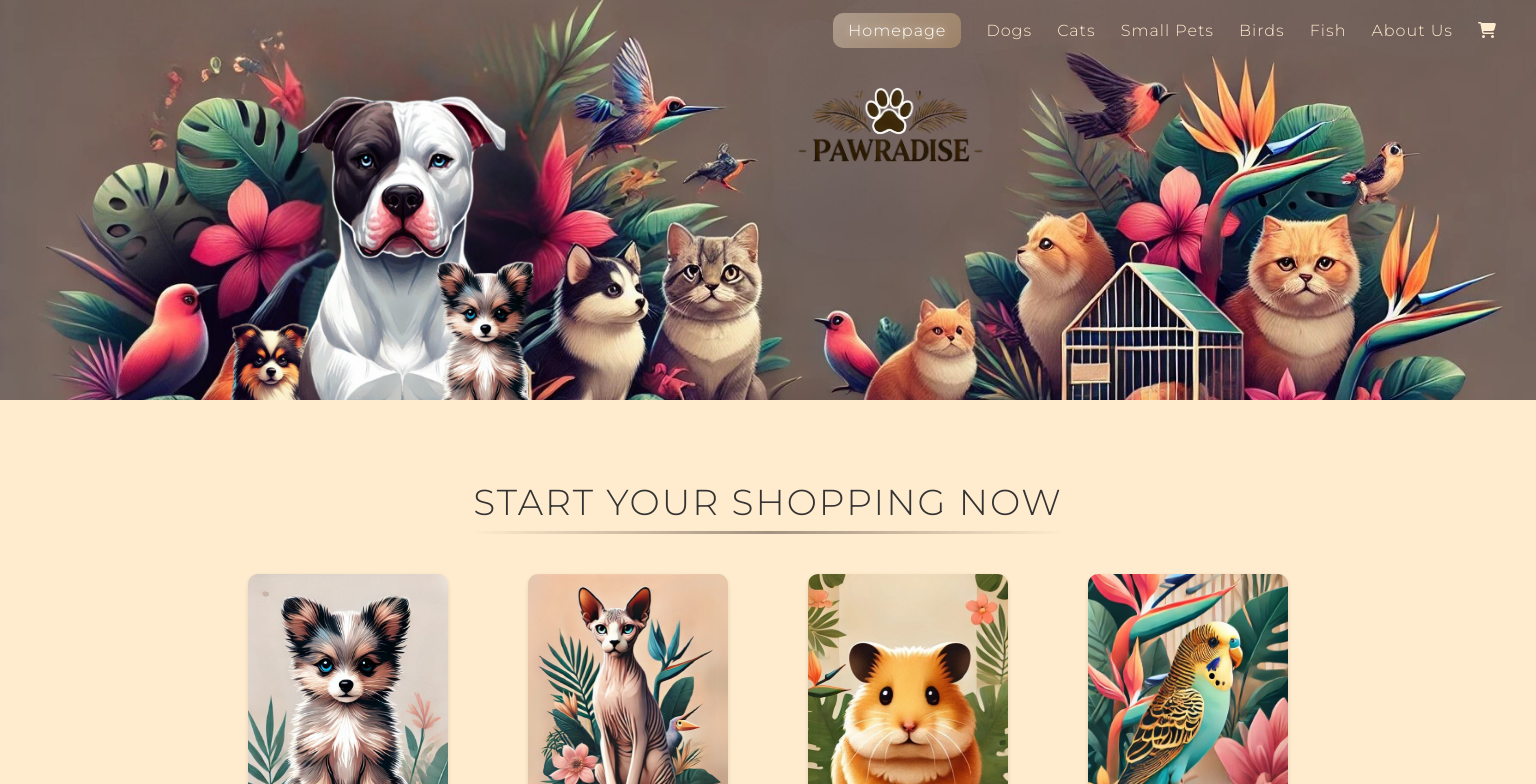
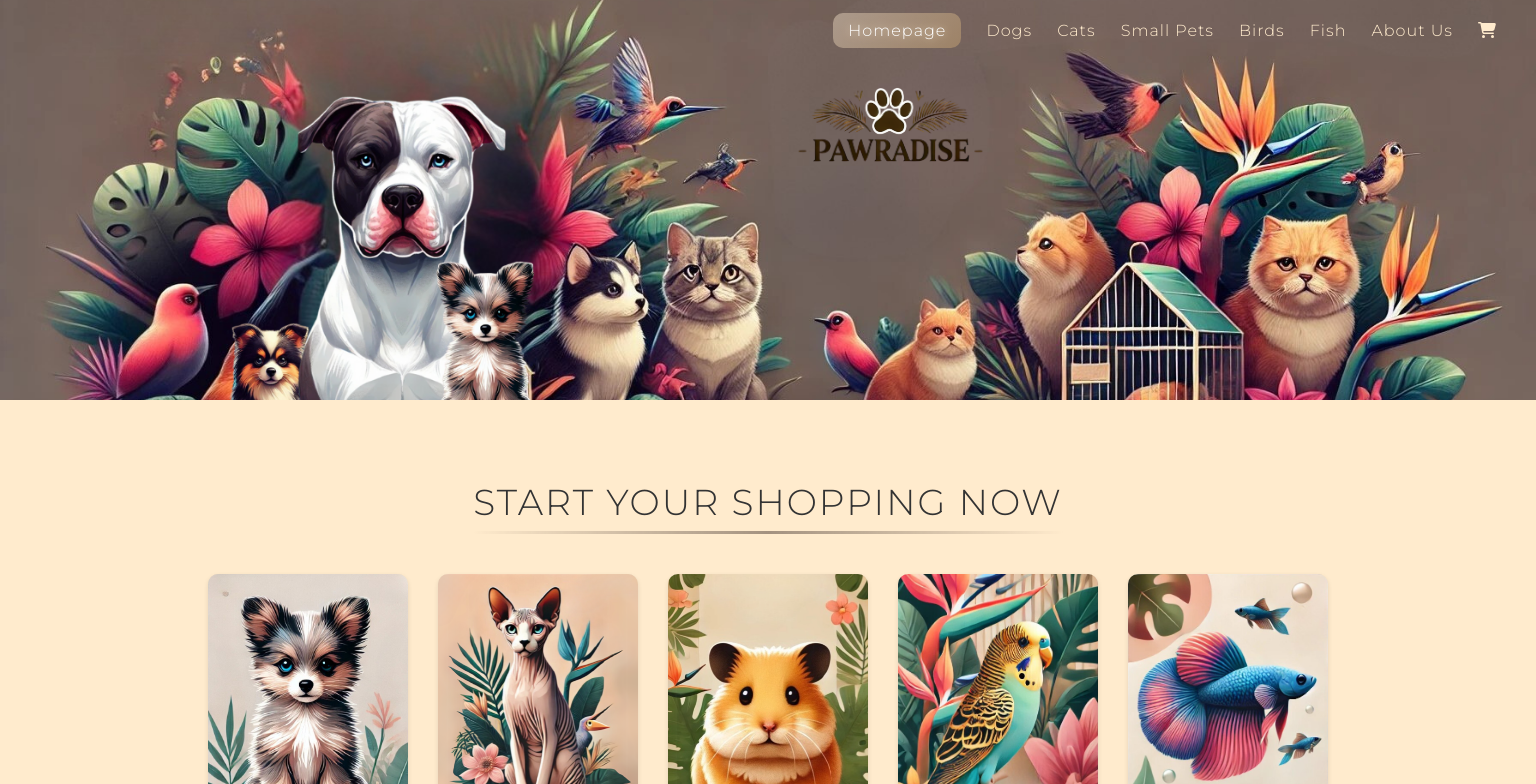
Before and after one commit to itsroj/pet-store, a React (Vite) app: page / in a window 1536 px wide. Shown: the top 784 px of the page. Built offline with nearby package versions, Linux system fonts and the light colour scheme; no server answers.

Commit message:
pic homepage css

```diff
--- a/src/components/ShopByCategory.css
+++ b/src/components/ShopByCategory.css
@@ -8,21 +8,17 @@
   max-width: 1200px;
 }
 
-@media (min-width: 600px) {
-  .categoryPictureContainer {
-    gap: 50px; /* Gap for screens wider than 600px */
-  }
-}
+
 
 @media (min-width: 1400px) {
   .categoryPictureContainer {
-    gap: 80px; /* Gap for screens wider than 600px */
+    gap: 30px; /* Gap for screens wider than 600px */
   }
 }
 
 @media (min-width: 1600px) {
   .categoryPictureContainer {
-    gap: 100px; /* Gap for screens wider than 900px */
+    gap: 40px; /* Gap for screens wider than 900px */
   }
 }
 
```
